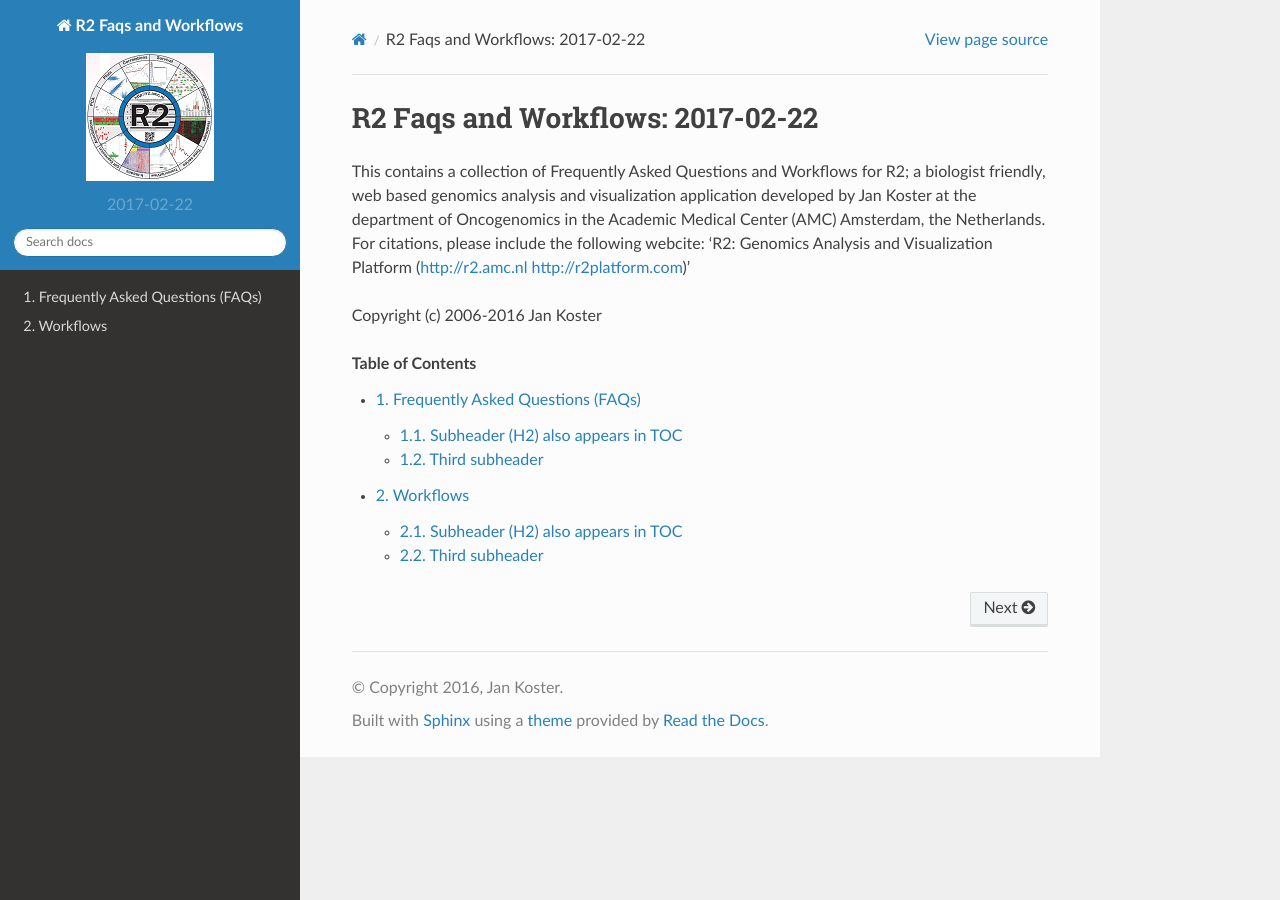
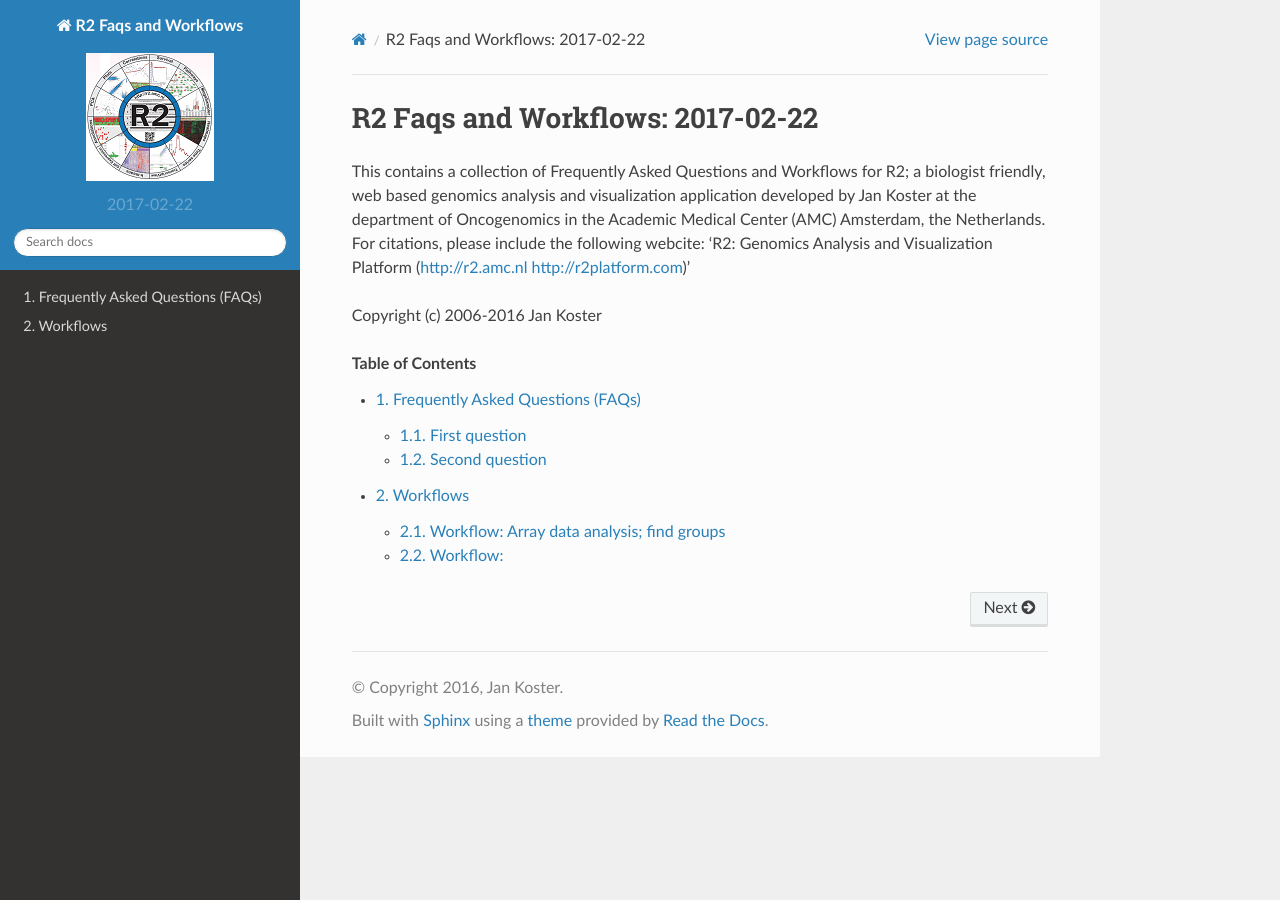
Before and after one commit to antronerds/r2-faqs-workflows, a Sphinx documentation site: the page built from docs/index.rst, in a window 1280 px wide. Built offline with Sphinx 7.4.7 and the Read the Docs theme 2.0.0, drawn with Linux system fonts in a browser that asks for light colours.

Commit message:
Added stub titles

```diff
--- a/docs/Faqs.md
+++ b/docs/Faqs.md
@@ -4,10 +4,10 @@
 Frequently Asked Questions (FAQs)
 ===========================================
 
-*A collections of questions about the R2 platform*
+*A collections of questions and answers about the R2 platform*
 
 
-Subheader (H2) also appears in TOC
+First question
 -----
 
 -  A bulleted list is created by a minus, plus or asterisk followed by two spaces
@@ -15,7 +15,7 @@ Subheader (H2) also appears in TOC
   -  Subitem by two spaces
 
 
-Third subheader
+Second question
 -----
 
 1.  This will give a numbered list
--- a/docs/Workflows.md
+++ b/docs/Workflows.md
@@ -7,7 +7,7 @@ Workflows
 *Typical workflows that explore the combinations of analysis possible in R2*
 
 
-Subheader (H2) also appears in TOC
+Workflow: Array data analysis; find groups
 -----
 
 -  A bulleted list is created by a minus, plus or asterisk followed by two spaces
@@ -15,7 +15,7 @@ Subheader (H2) also appears in TOC
   -  Subitem by two spaces
 
 
-Third subheader
+Workflow:
 -----
 
 1.  This will give a numbered list
```
